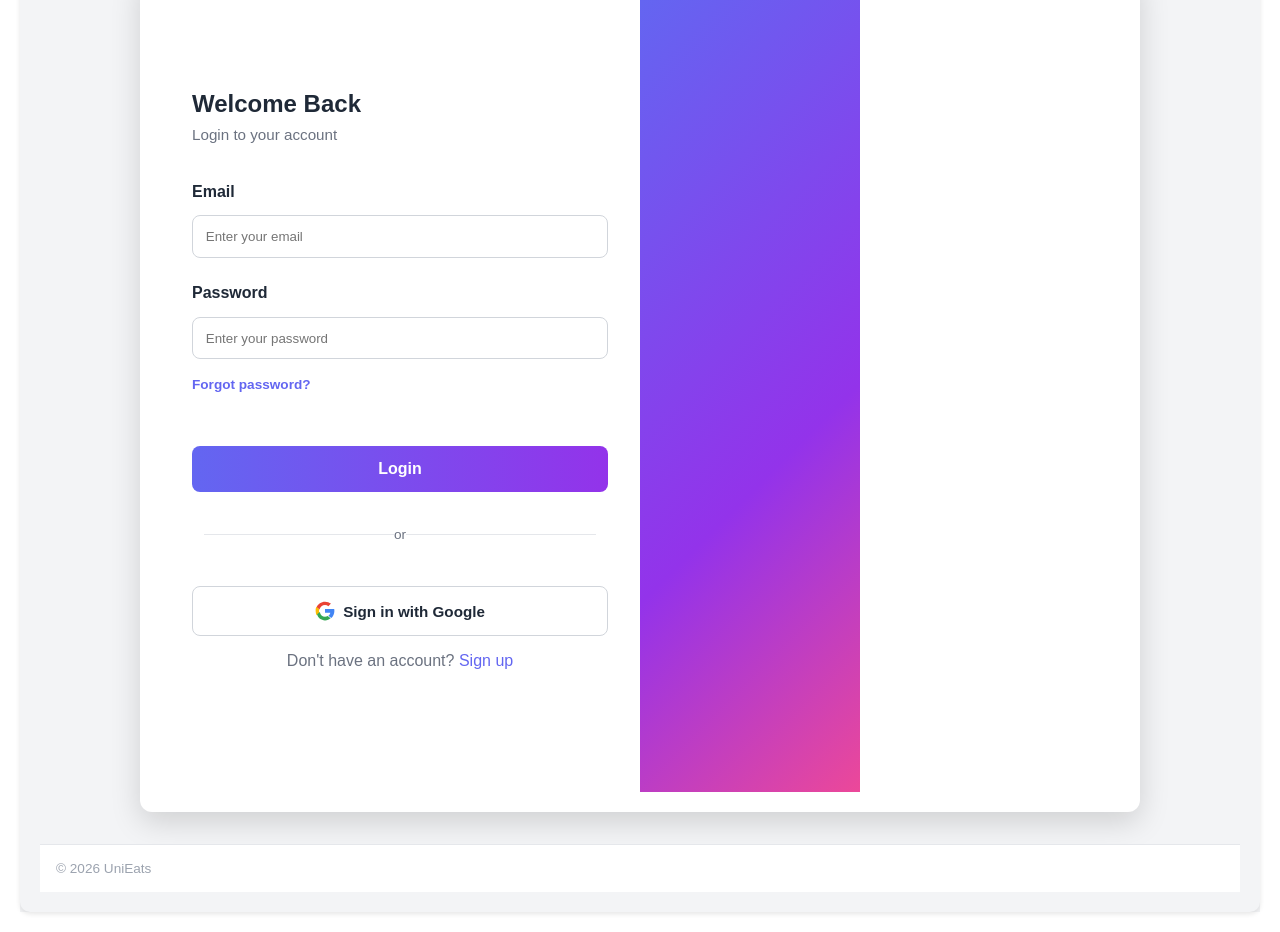
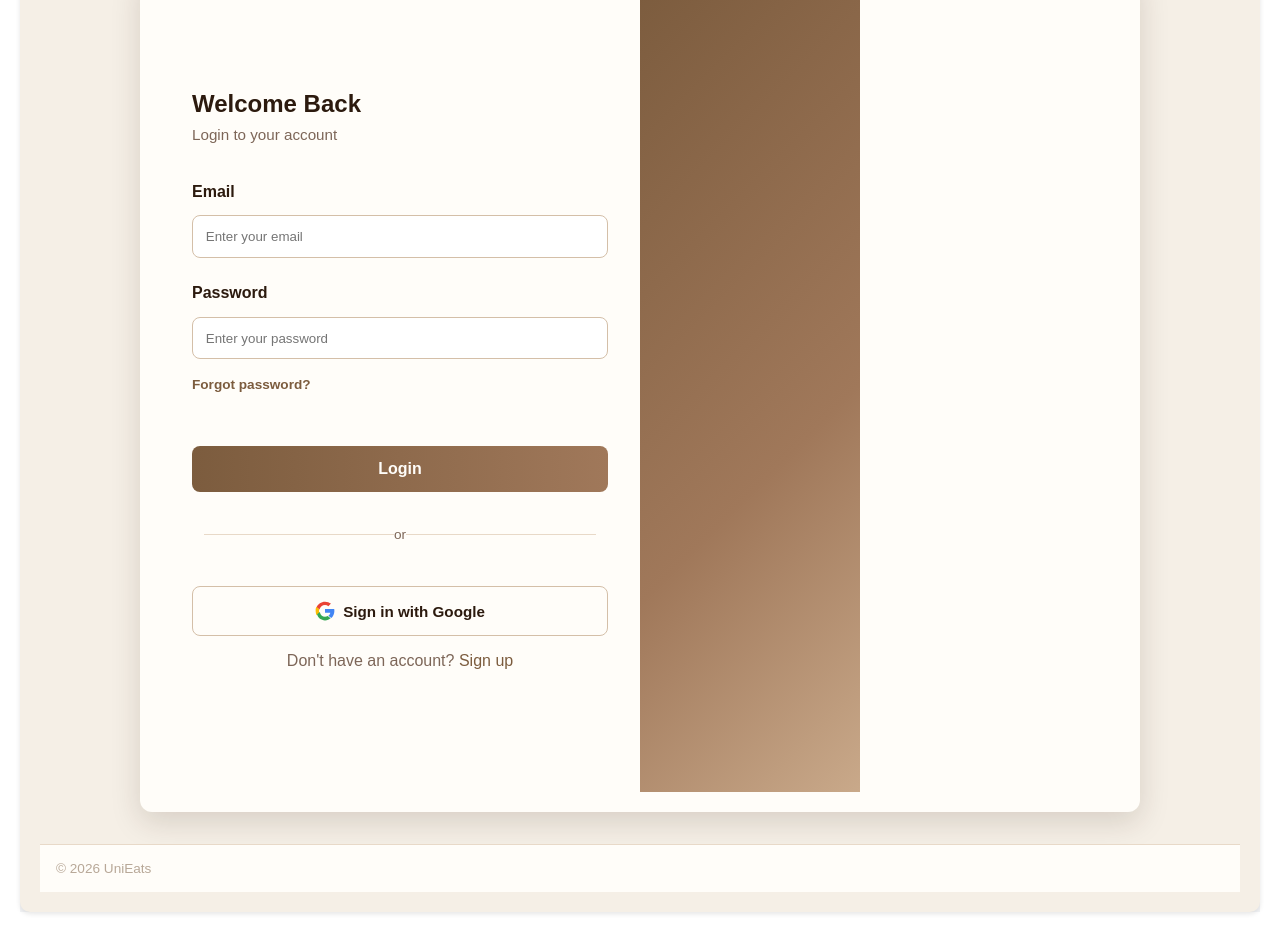
Before and after one commit to Food-Catering-plateform/FOOD-ORDERING-PLATFORM, a React (Create React App) app: page / in a window 1280 px wide. Shown: the part 100-1032 px from the top of the page. Built offline with nearby package versions, Linux system fonts and the light colour scheme; no server answers.

Commit message:
change signup and login page color

```diff
--- a/src/components/login-and-signup/style-login.css
+++ b/src/components/login-and-signup/style-login.css
@@ -9,13 +9,12 @@ html, body {
 .login-page {
     display: flex;
     flex-direction: column;
-    /* Component lives inside App's <main>; avoid layout hacks/overflows */
     min-height: 100%;
     width: 100%;
     margin: 0;
-    background: #f3f4f6;
+    background: #F5EFE6;        /* CHANGED - warm beige background */
     font-family: Arial, sans-serif;
-    color: #1f2937;
+    color: #2C1A0E;             /* CHANGED - deep brown text */
 }
 
 /* HEADER */
@@ -26,14 +25,14 @@ html, body {
     padding: 1.5rem 2rem;
     font-weight: bold;
     font-size: 1.4rem;
-    color: #6366f1;
+    color: #7C5C3E;             /* CHANGED - warm brown */
     z-index: 10;
-    border: none;        /* ADD THIS */
-    box-shadow: none;    /* ADD THIS */
-    background: transparent; /* ADD THIS */
+    border: none;
+    box-shadow: none;
+    background: transparent;
 }
 
-/* MAIN CONTAINER - this is now the 2-column grid */
+/* MAIN CONTAINER */
 .login-container {
     display: grid;
     grid-template-columns: 1fr 1fr;
@@ -41,10 +40,10 @@ html, body {
     max-width: 1000px;
     width: 100%;
     margin: 2rem auto;
-    background: white;
+    background: #FFFDF9;        /* CHANGED - warm off white */
     border-radius: 12px;
     overflow: hidden;
-    box-shadow: 0 10px 30px rgba(0,0,0,0.15);
+    box-shadow: 0 10px 30px rgba(44,26,14,0.15); /* CHANGED - brown shadow */
 }
 
 /* LEFT SIDE */
@@ -61,7 +60,7 @@ html, body {
 
 .auth p {
     margin-bottom: 1.5rem;
-    color: #6b7280;
+    color: #7D6658;             /* CHANGED - warm brown grey */
 }
 
 /* FORM (scoped) */
@@ -88,14 +87,14 @@ html, body {
     width: 100%;
     padding: 0.8rem;
     margin-top: 0.3rem;
-    border: 1px solid #d1d5db;
+    border: 1px solid #D4BFA8;  /* CHANGED - beige border */
     border-radius: 8px;
 }
 
 .login-page input:focus {
     outline: none;
-    border-color: #6366f1;
-    box-shadow: 0 0 0 3px rgba(99, 102, 241, 0.15);
+    border-color: #7C5C3E;      /* CHANGED - brown focus */
+    box-shadow: 0 0 0 3px rgba(124, 92, 62, 0.15); /* CHANGED - brown glow */
 }
 
 /* BUTTONS */
@@ -111,14 +110,14 @@ html, body {
 
 /* Login button */
 .login-page button[type="submit"] {
-    background: linear-gradient(to right, #6366f1, #9333ea);
-    color: white;
+    background: linear-gradient(to right, #7C5C3E, #A0785A); /* CHANGED - brown gradient */
+    color: #FFFDF9;             /* CHANGED - warm white text */
 }
 
-/* Google button - was #googleSignIn but button has no id in JSX */
+/* Google button */
 .login-page button[type="button"] {
-    background: white;
-    border: 1px solid #d1d5db;
+    background: #FFFDF9;        /* CHANGED - warm white */
+    border: 1px solid #D4BFA8;  /* CHANGED - beige border */
     display: flex;
     justify-content: center;
     align-items: center;
@@ -127,7 +126,7 @@ html, body {
 
 /* ERROR */
 .login-error {
-    color: red;
+    color: #9B3A2A;             /* CHANGED - warm dark red */
     margin-top: 0.5rem;
     font-size: 0.9rem;
 }
@@ -139,17 +138,17 @@ html, body {
 }
 
 .login-page a {
-    color: #6366f1;
+    color: #7C5C3E;             /* CHANGED - brown link */
     text-decoration: none;
 }
 
-/* RIGHT SIDE - was .promo in CSS but .sider in JSX */
+/* RIGHT SIDE */
 .sider {
-    background: linear-gradient(135deg, #6366f1 0%, #9333ea 60%, #ec4899 100%);
+    background: linear-gradient(135deg, #7C5C3E 0%, #A0785A 60%, #C9A98A 100%); /* CHANGED - brown to nude gradient */
     background-size: cover;
     background-position: center;
     background-repeat: no-repeat;
-    color: white;
+    color: #FFFDF9;             /* CHANGED - warm white text */
     padding: 2rem;
     display: flex;
     flex-direction: column;
@@ -163,19 +162,19 @@ html, body {
 
 /* FOOTER */
 .login-footer {
-    position: static;    /* CHANGED - from fixed to static so it flows naturally */
-    width: 100%;         /* CHANGED - full width not 50% */
+    position: static;
+    width: 100%;
     text-align: center;
     padding: 1rem;
     font-size: 0.85rem;
-    color: #9ca3af;
-    background: white;
-    border-top: 1px solid #e5e7eb;
+    color: #B8A898;             /* CHANGED - light warm grey */
+    background: #FFFDF9;        /* CHANGED - warm white */
+    border-top: 1px solid #E8D9C8; /* CHANGED - light beige border */
 }
 
 /* SUBTITLE */
 .auth-subtitle {
-    color: #6b7280;
+    color: #7D6658;             /* CHANGED - warm brown grey */
     margin-bottom: 1.5rem;
     font-size: 0.95rem;
 }
@@ -192,7 +191,7 @@ html, body {
     padding: 0 !important;
     border: none !important;
     background: transparent !important;
-    color: #6366f1 !important;
+    color: #7C5C3E !important;  /* CHANGED - brown */
     font-size: 0.85rem !important;
     font-weight: 600 !important;
     cursor: pointer;
@@ -203,15 +202,15 @@ html, body {
 }
 
 .login-info {
-    color: #0f766e;
+    color: #5C7A5C;             /* CHANGED - muted earthy green for success */
     margin-top: 0.5rem;
     font-size: 0.9rem;
 }
 
 /* LOGIN BUTTON */
 .login-btn {
-    background: linear-gradient(to right, #6366f1, #9333ea);
-    color: white;
+    background: linear-gradient(to right, #7C5C3E, #A0785A); /* CHANGED - brown gradient */
+    color: #FFFDF9;             /* CHANGED - warm white */
     width: 100%;
     padding: 0.9rem;
     margin-top: 1.2rem;
@@ -228,7 +227,7 @@ html, body {
     align-items: center;
     text-align: center;
     margin: 1.2rem 0;
-    color: #9ca3af;
+    color: #B8A898;             /* CHANGED - light warm tone */
     font-size: 0.85rem;
 }
 
@@ -236,10 +235,10 @@ html, body {
 .divider::after {
     content: '';
     flex: 1;
-    border-bottom: 1px solid #e5e7eb;
+    border-bottom: 1px solid #E8D9C8; /* CHANGED - light beige line */
 }
 
-.divider{
+.divider {
     padding: 0 0.75rem;
 }
 
@@ -247,8 +246,8 @@ html, body {
 .google-btn {
     width: 100%;
     padding: 0.9rem;
-    background: white;
-    border: 1px solid #d1d5db;
+    background: #FFFDF9;        /* CHANGED - warm white */
+    border: 1px solid #D4BFA8;  /* CHANGED - beige border */
     border-radius: 8px;
     cursor: pointer;
     font-weight: 600;
@@ -257,11 +256,11 @@ html, body {
     justify-content: center;
     align-items: center;
     gap: 0.75rem;
-    color: #1f2937;
+    color: #2C1A0E;             /* CHANGED - deep brown text */
     transition: 0.2s ease, box-shadow 0.2s ease;
 }
 
 .google-btn:hover {
-    background: #f9fafb;
-    box-shadow: 0 2px 8px rgba(0,0,0,0.1);
+    background: #F5EFE6;        /* CHANGED - beige hover */
+    box-shadow: 0 2px 8px rgba(44,26,14,0.1); /* CHANGED - brown shadow */
 }
--- a/src/components/login-and-signup/style-signup.css
+++ b/src/components/login-and-signup/style-signup.css
@@ -4,8 +4,8 @@
   display: flex;
   flex-direction: column;
   font-family: Arial, sans-serif;
-  background: #f3f4f6;
-  color: #1f2937;
+  background: #F5EFE6;        /* CHANGED - warm beige background */
+  color: #2C1A0E;             /* CHANGED - deep brown text */
 }
 
 .signup-flow main {
@@ -26,6 +26,7 @@
   text-align: center;
   padding: 1.5rem;
   font-weight: bold;
+  color: #7C5C3E;             /* CHANGED - warm brown */
 }
 
 .signup-flow .signup-layout {
@@ -37,10 +38,10 @@
   margin-bottom: 2rem;
   width: 100%;
   flex: 1;
-  background: white;
+  background: #FFFDF9;        /* CHANGED - warm off white */
   border-radius: 12px;
-  overflow: auto; /* ✅ FIXED */
-  box-shadow: 0 10px 30px rgba(0, 0, 0, 0.15);
+  overflow: auto;
+  box-shadow: 0 10px 30px rgba(44, 26, 14, 0.15); /* CHANGED - brown shadow */
 }
 
 .signup-flow .auth-up,
@@ -59,7 +60,7 @@
 .signup-flow .auth-up > p,
 .signup-flow .signup-form-section > p {
   margin-bottom: 1rem;
-  color: #6b7280;
+  color: #7D6658;             /* CHANGED - warm brown grey */
 }
 
 .signup-flow .role-btn {
@@ -70,8 +71,8 @@
   margin: 0.5rem 0;
   font-weight: bold;
   text-decoration: none;
-  background: linear-gradient(to right, #6366f1, #9333ea);
-  color: white;
+  background: linear-gradient(to right, #7C5C3E, #A0785A); /* CHANGED - brown gradient */
+  color: #FFFDF9;             /* CHANGED - warm white */
   border: none;
   transition: filter 0.15s;
 }
@@ -104,14 +105,15 @@
   width: 100%;
   padding: 0.8rem;
   margin-top: 0.3rem;
-  border: 1px solid #d1d5db;
+  border: 1px solid #D4BFA8;  /* CHANGED - beige border */
   border-radius: 8px;
+  background: #FFFDF9;        /* CHANGED - warm white input */
 }
 
 .signup-flow fieldset.signup-fieldset input:focus {
   outline: none;
-  border-color: #6366f1;
-  box-shadow: 0 0 0 3px rgba(99, 102, 241, 0.15);
+  border-color: #7C5C3E;      /* CHANGED - brown focus */
+  box-shadow: 0 0 0 3px rgba(124, 92, 62, 0.15); /* CHANGED - brown glow */
 }
 
 .signup-flow form > button[type="submit"] {
@@ -122,8 +124,8 @@
   border-radius: 8px;
   cursor: pointer;
   font-weight: bold;
-  background: linear-gradient(to right, #6366f1, #9333ea);
-  color: white;
+  background: linear-gradient(to right, #7C5C3E, #A0785A); /* CHANGED - brown gradient */
+  color: #FFFDF9;             /* CHANGED - warm white */
 }
 
 .signup-flow nav {
@@ -132,7 +134,7 @@
 }
 
 .signup-flow a {
-  color: #6366f1;
+  color: #7C5C3E;             /* CHANGED - brown link */
   text-decoration: none;
 }
 
@@ -141,8 +143,8 @@
 }
 
 .signup-flow .sider {
-  background: linear-gradient(135deg, #6366f1 0%, #9333ea 100%);
-  color: white;
+  background: linear-gradient(135deg, #7C5C3E 0%, #A0785A 60%, #C9A98A 100%); /* CHANGED - brown to nude gradient */
+  color: #FFFDF9;             /* CHANGED - warm white text */
   padding: 2rem;
   display: flex;
   flex-direction: column;
@@ -157,10 +159,11 @@
   text-align: center;
   padding: 1rem;
   font-size: 0.9rem;
+  color: #B8A898;             /* CHANGED - light warm grey */
 }
 
 .signup-error {
-  color: #b91c1c;
+  color: #9B3A2A;             /* CHANGED - warm dark red */
   font-size: 0.9rem;
   margin: 0.75rem 0 0;
 }
```
